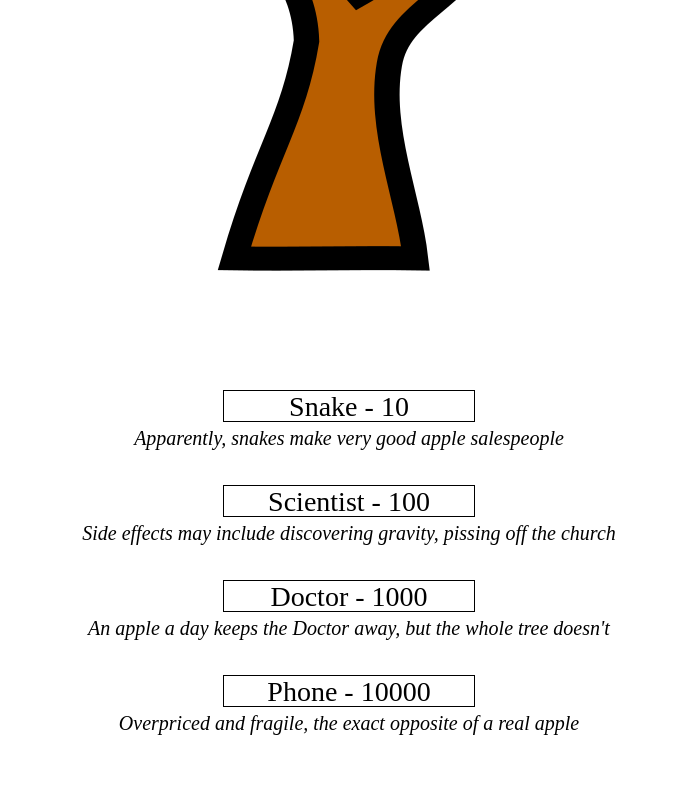
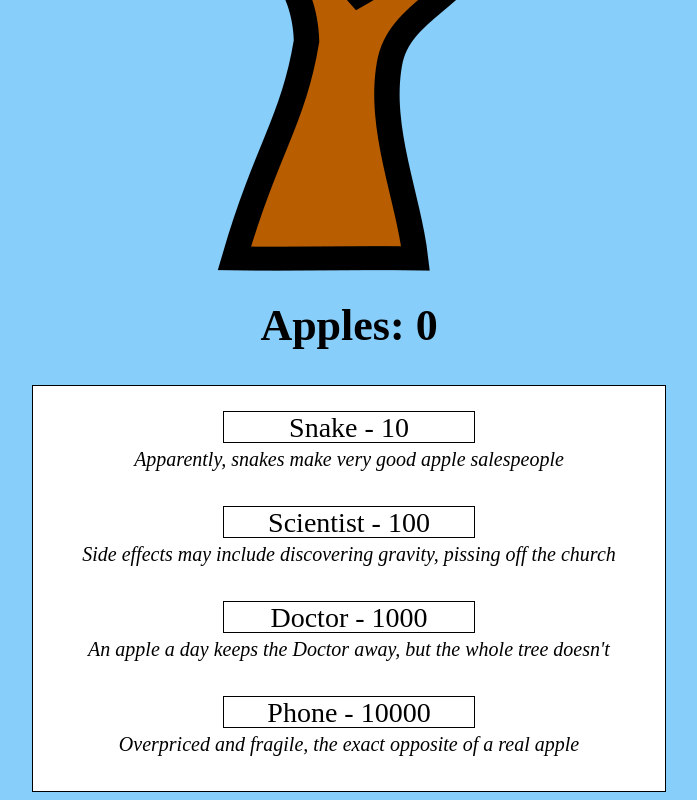
Before and after one commit to SavannahMerritt/checkpoint3, a plain HTML site: page index.html in a window 1280 px wide. Shown: the part 682-1482 px from the top of the page, without its empty margins (291-988 px from the left). Before the commit the page ends 1452 px from the top, so only its background shows below. Drawn offline with nearby package versions, Linux system fonts and the light colour scheme.

Commit message:
1st commit

```diff
--- a/css/style.css
+++ b/css/style.css
@@ -1,3 +1,7 @@
+body {
+  background-color: lightskyblue;
+}
+
 h1 {
   text-align: center;
   font-size: 60px;
@@ -25,13 +29,24 @@ p {
   cursor: pointer;
 }
 
-.currentTotal {
-  width: 500px;
+.tree:active {
+  transform: translateY(4px);
+}
+
+h3 {
+  width: 350px;
   height: 50px;
   text-align: center;
   font-size: 44px;
   margin-top: 25px;
-  margin-bottom: 40px;
+  margin-bottom: 35px;
+}
+
+.buttons-container {
+  padding-top: 25px;
+  width: 50%;
+  background-color: white;
+  border: 1px solid black;
 }
 
 .button {
@@ -40,6 +55,7 @@ p {
   font-size: 28px;
   border: 1px solid black;
   cursor: pointer;
+  background-color: white;
 }
 
 .button:hover {
--- a/index.html
+++ b/index.html
@@ -15,35 +15,37 @@
   <!--Title and Tree Image-->
   <h1>Fruit of Life</h1>
   <h2>Just click the tree to get started!</h2>
-  <center><img src="img/Tree-800px.png" class="tree" id="tree"></center>
+  <center><input type="image" src="img/Tree-800px.png" onclick="clicks(1)" class="tree" id="tree"></center>
 
-  <center><div class="currentTotal" id="currentTotal"></div>
+  <center>
+  <h3>Apples: <span class="currentTotal" id="currentTotal">0</span></h3>
 
   <!--Upgrades-->
-  <div class="buttons" id="buttons">
+  <div class="buttons-container">
 
     <!--First: Snake-->
-    <div class="button" data-val=".1" data-cost="10">Snake -
-      <span>10</span></div>
+    <div class="button" onclick="buySnake">Snake -
+      <span id="snakeCost">10</span></div>
     <p>Apparently, snakes make very good apple salespeople</p>
 
     <!--Second: Scientist-->
-    <div class="button" data-val="1" data-cost="100">Scientist -
-      <span>100</span></div>
+    <div class="button" onclick="buyScientist">Scientist -
+      <span id="scientistCost">100</span></div>
     <p>Side effects may include discovering gravity, pissing off the church</p>
 
     <!--Third: Doctor-->
-    <div class="button" data-val="10" data-cost="1000">Doctor -
-      <span>1000</span></div>
+    <div class="button" onclick="buyDoctor">Doctor -
+      <span id="doctorCost">1000</span></div>
     <p>An apple a day keeps the Doctor away, but the whole tree doesn't</p>
 
     <!--Fourth: Phone-->
-    <div class="button" data-val="100" data-cost="10000">Phone -
-      <span>10000</span></div>
+    <div class="button" onclick="buyPhone">Phone -
+      <span id="phoneCost">10000</span></div>
     <p>Overpriced and fragile, the exact opposite of a real apple</p>
 
-  <!--End of 'buttons' div-->
-  </div></center>
+
+    </center>
+  </div>
 
 <!--Body end-->
 </body>
--- a/js/script.js
+++ b/js/script.js
@@ -0,0 +1,9 @@
+// Increases currentTotal counter by 1 each time the tree is clicked
+var apples = 0; // Total number of apples
+function clicks(number) {
+  apples = apples + number; // adds the 'apples' var to the onclick event in the HTML image input
+  document.getElementById('currentTotal').innerHTML = apples; // Updates apple amount
+};
+
+// Let's you buy the Snake Upgrades and makes it work
+var snakes = 0; // Total number of Snake Upgrades purchased
```
